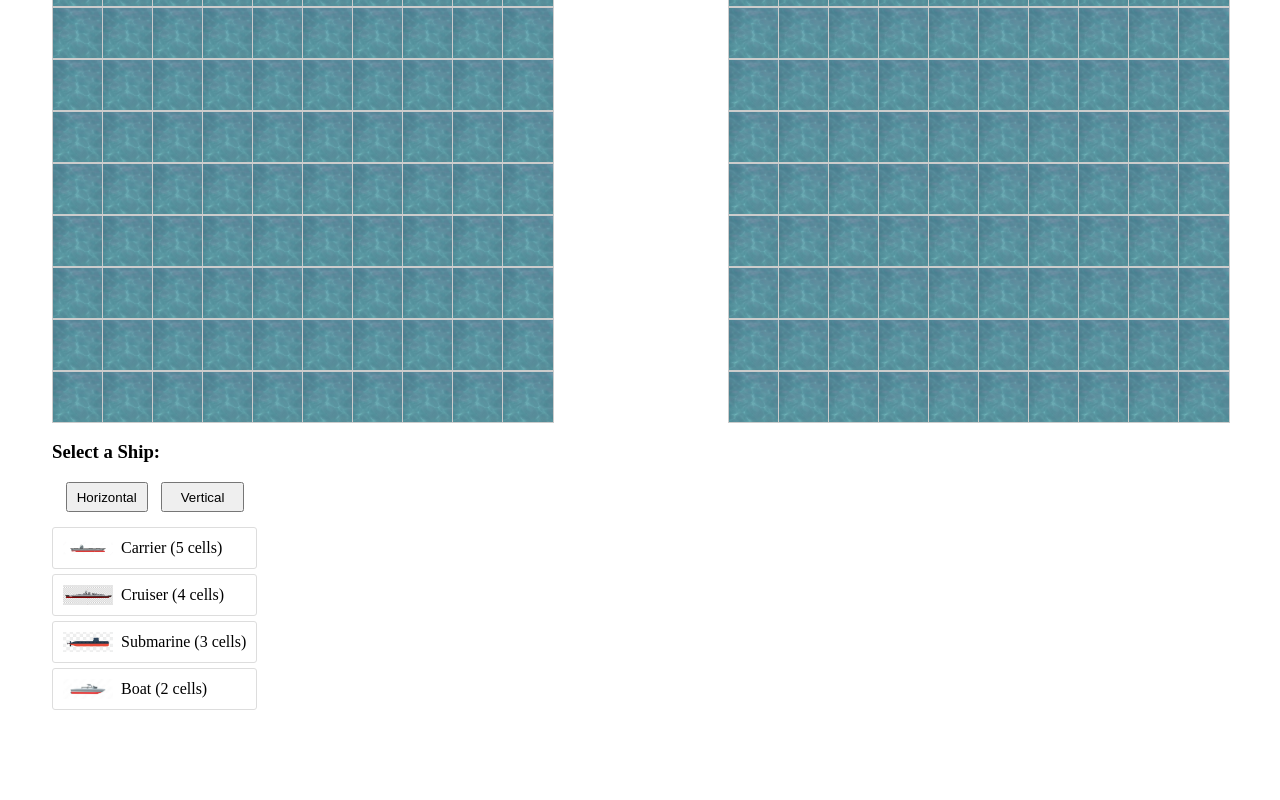
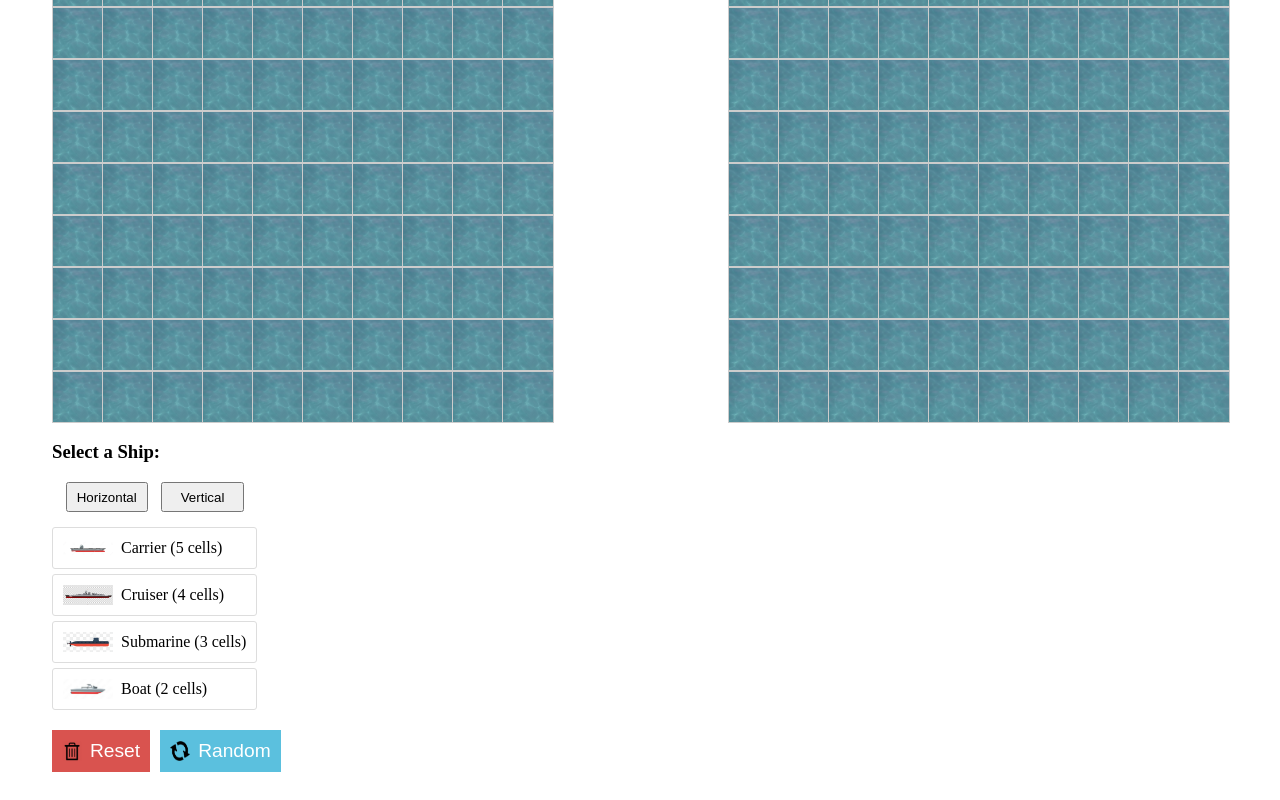
Before and after one commit to AcostaF12/unq-ui-federico-acosta-trabajo-final, a React (Vite) app in the folder battleship-game/: page / in a window 1280 px wide. Shown: the part 372-1172 px from the top of the page. Before the commit the page ends 1115 px from the top, so only its background shows below. Built offline with nearby package versions, Linux system fonts and the light colour scheme; the HTML template or start-up script is replaced by a standard one.

Commit message:
reset and random buttons

```diff
--- a/battleship-game/src/App.css
+++ b/battleship-game/src/App.css
@@ -45,3 +45,52 @@
 .ready-button:hover {
   background-color: #45a049;
 }
+
+.button-container {
+  display: flex;
+  justify-content: flex-start;
+  margin-top: 15px;
+}
+
+.reset-button {
+  padding: 10px;
+  font-size: 1.2rem;
+  background-color: #d9534f;
+  color: #fff;
+  border: none;
+  cursor: pointer;
+  display: flex;
+  align-items: center;
+}
+
+.reset-icon {
+  width: 20px;
+  height: 20px;
+  margin-right: 8px;
+}
+
+.reset-button:hover {
+  background-color: #c9302c;
+}
+
+.random-icon {
+  width: 20px;
+  height: 20px;
+  margin-right: 8px;
+}
+
+.random-button {
+  margin-left: 10px;
+  padding: 10px;
+  font-size: 1.2rem;
+  background-color: #5bc0de;
+  color: #fff;
+  border: none;
+  cursor: pointer;
+  display: flex;
+  align-items: center;
+}
+
+.random-button:hover {
+  background-color: #46b8da;
+}
--- a/battleship-game/src/App.jsx
+++ b/battleship-game/src/App.jsx
@@ -150,6 +150,17 @@ const App = () => {
     return { row, col };
   };
 
+  const handleResetBoard = () => {
+    setMyBoard(initializeBoard());
+    setPlacedShips([]);
+    setShips({
+      carrier: { length: 5, positions: [] },
+      cruiser: { length: 4, positions: [] },
+      submarine: { length: 3, positions: [] },
+      boat: { length: 2, positions: [] },
+    });
+  };
+
   return (
     <div>
       <h1 className="mainTitle-text">Battleship Game</h1>
@@ -176,6 +187,22 @@ const App = () => {
             }
             placedShips={placedShips}
           />
+          <div className="button-container">
+            <button className="reset-button" onClick={handleResetBoard}>
+              <img
+                src="../src/assets/battleship-deleteBoard-icon.png"
+                className="reset-icon"
+              />
+              Reset
+            </button>
+            <button className="random-button" onClick={null}>
+              <img
+                src="../src/assets/battleship-randomBoard-icon.png"
+                className="random-icon"
+              />
+              Random
+            </button>
+          </div>
         </div>
         <div className="board-column">
           <h2 className="secondaryTitle-text secondaryTitle-text-enemyBoard">
```
Also changed, not shown: battleship-game/src/assets/battleship-deleteBoard-icon.png (added), battleship-game/src/assets/battleship-randomBoard-icon.png (added). Lines whose indentation alone changed are shown as unchanged.
